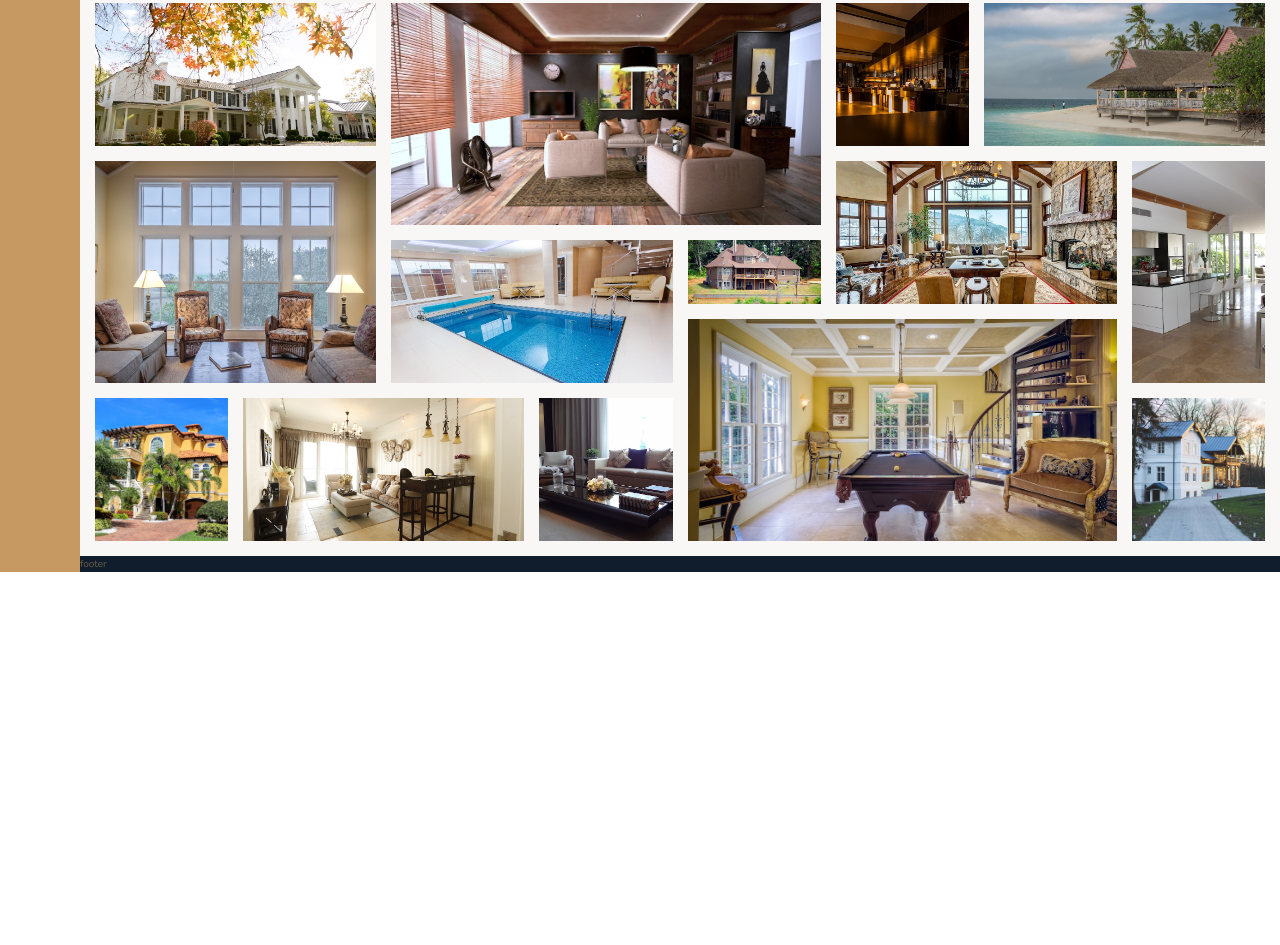
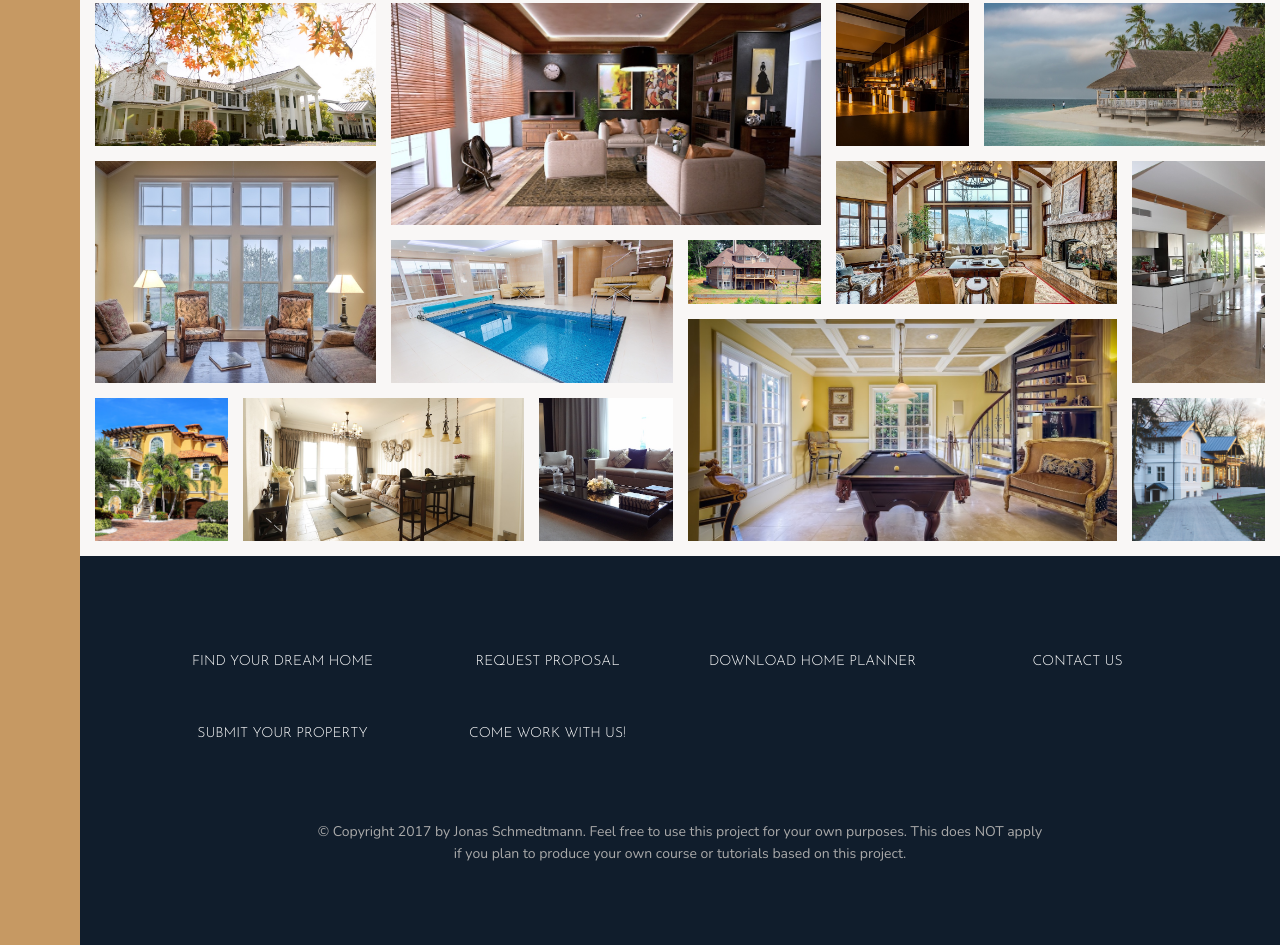
Before and after one commit to sweeptic/Nexter-webpage---Advanced-CssGrid-Sass-css-learning-project, a website: page index.html in a window 1280 px wide. Shown: the part 3030-3975 px from the top of the page. Before the commit the page ends 3602 px from the top, so only its background shows below. Drawn offline with nearby package versions, Linux system fonts and the light colour scheme.

Commit message:
add footer

```diff
--- a/index.html
+++ b/index.html
@@ -302,26 +302,53 @@
     </section>
 
     <section class="gallery">
-        <figure class="gallery__item gallery__item--1"><img src="img/gal-1.jpeg" alt="Gallery image 1" class="gallery__img"></figure>
-        <figure class="gallery__item gallery__item--2"><img src="img/gal-2.jpeg" alt="Gallery image 2" class="gallery__img"></figure>
-        <figure class="gallery__item gallery__item--3"><img src="img/gal-3.jpeg" alt="Gallery image 3" class="gallery__img"></figure>
-        <figure class="gallery__item gallery__item--4"><img src="img/gal-4.jpeg" alt="Gallery image 4" class="gallery__img"></figure>
-        <figure class="gallery__item gallery__item--5"><img src="img/gal-5.jpeg" alt="Gallery image 5" class="gallery__img"></figure>
-        <figure class="gallery__item gallery__item--6"><img src="img/gal-6.jpeg" alt="Gallery image 6" class="gallery__img"></figure>
-        <figure class="gallery__item gallery__item--7"><img src="img/gal-7.jpeg" alt="Gallery image 7" class="gallery__img"></figure>
-        <figure class="gallery__item gallery__item--8"><img src="img/gal-8.jpeg" alt="Gallery image 8" class="gallery__img"></figure>
-        <figure class="gallery__item gallery__item--9"><img src="img/gal-9.jpeg" alt="Gallery image 9" class="gallery__img"></figure>
-        <figure class="gallery__item gallery__item--10"><img src="img/gal-10.jpeg" alt="Gallery image 10" class="gallery__img"></figure>
-        <figure class="gallery__item gallery__item--11"><img src="img/gal-11.jpeg" alt="Gallery image 11" class="gallery__img"></figure>
-        <figure class="gallery__item gallery__item--12"><img src="img/gal-12.jpeg" alt="Gallery image 12" class="gallery__img"></figure>
-        <figure class="gallery__item gallery__item--13"><img src="img/gal-13.jpeg" alt="Gallery image 13" class="gallery__img"></figure>
-        <figure class="gallery__item gallery__item--14"><img src="img/gal-14.jpeg" alt="Gallery image 14" class="gallery__img"></figure>
+        <figure class="gallery__item gallery__item--1"><img src="img/gal-1.jpeg" alt="Gallery image 1"
+                class="gallery__img"></figure>
+        <figure class="gallery__item gallery__item--2"><img src="img/gal-2.jpeg" alt="Gallery image 2"
+                class="gallery__img"></figure>
+        <figure class="gallery__item gallery__item--3"><img src="img/gal-3.jpeg" alt="Gallery image 3"
+                class="gallery__img"></figure>
+        <figure class="gallery__item gallery__item--4"><img src="img/gal-4.jpeg" alt="Gallery image 4"
+                class="gallery__img"></figure>
+        <figure class="gallery__item gallery__item--5"><img src="img/gal-5.jpeg" alt="Gallery image 5"
+                class="gallery__img"></figure>
+        <figure class="gallery__item gallery__item--6"><img src="img/gal-6.jpeg" alt="Gallery image 6"
+                class="gallery__img"></figure>
+        <figure class="gallery__item gallery__item--7"><img src="img/gal-7.jpeg" alt="Gallery image 7"
+                class="gallery__img"></figure>
+        <figure class="gallery__item gallery__item--8"><img src="img/gal-8.jpeg" alt="Gallery image 8"
+                class="gallery__img"></figure>
+        <figure class="gallery__item gallery__item--9"><img src="img/gal-9.jpeg" alt="Gallery image 9"
+                class="gallery__img"></figure>
+        <figure class="gallery__item gallery__item--10"><img src="img/gal-10.jpeg" alt="Gallery image 10"
+                class="gallery__img"></figure>
+        <figure class="gallery__item gallery__item--11"><img src="img/gal-11.jpeg" alt="Gallery image 11"
+                class="gallery__img"></figure>
+        <figure class="gallery__item gallery__item--12"><img src="img/gal-12.jpeg" alt="Gallery image 12"
+                class="gallery__img"></figure>
+        <figure class="gallery__item gallery__item--13"><img src="img/gal-13.jpeg" alt="Gallery image 13"
+                class="gallery__img"></figure>
+        <figure class="gallery__item gallery__item--14"><img src="img/gal-14.jpeg" alt="Gallery image 14"
+                class="gallery__img"></figure>
 
 
     </section>
 
     <footer class="footer">
-        footer
+        <ul class="nav">
+            <li class="nav__item"><a href="#" class="nav__link">Find your dream home</a></li>
+            <li class="nav__item"><a href="#" class="nav__link">Request proposal</a></li>
+            <li class="nav__item"><a href="#" class="nav__link">Download home planner</a></li>
+            <li class="nav__item"><a href="#" class="nav__link">Contact us</a></li>
+            <li class="nav__item"><a href="#" class="nav__link">Submit your property</a></li>
+            <li class="nav__item"><a href="#" class="nav__link">Come work with us!</a></li>
+        </ul>
+
+        <p class="copyright">
+            &copy; Copyright 2017 by Jonas Schmedtmann. Feel free to use this project for your own purposes. This does
+            NOT apply if you plan to produce your own course or tutorials based on this project.
+        </p>
+
     </footer>
 
 
--- a/sass/_footer.scss
+++ b/sass/_footer.scss
@@ -1,4 +1,46 @@
 .footer {
     background-color: $color-secondary;
     grid-column: full-start / full-end;
+    padding: 8rem;
 }
+
+
+.nav {
+    list-style: none;
+
+    display: grid;
+    grid-template-columns: repeat(auto-fit, minmax(20rem, 1fr));
+    gap: 2rem;
+    align-items: center;
+
+    &__link:link,
+    &__link:visited {
+        font-size: 1.4rem;
+        color: white;
+        text-decoration: none;
+        font-family: $font-display;
+        text-transform: uppercase;
+        text-align: center;
+        padding: 1.5rem;
+        display: block;
+        transition: all .5s;
+
+    }
+
+    &__link:hover,
+    &__link:active {
+        background-color: rgba(255, 255, 255, 0.514);
+        transform: translateY(-3px);
+
+    }
+}
+
+.copyright {
+    font-size: 1.4rem;
+    color: $color-grey-light-2;
+    margin-top: 6rem;
+    text-align: center;
+    width: 70%;
+    margin-left: auto;
+    margin-right: auto;
+}
```
Also changed, not shown: css/main.css, css/main.min.css, 2 other files.
